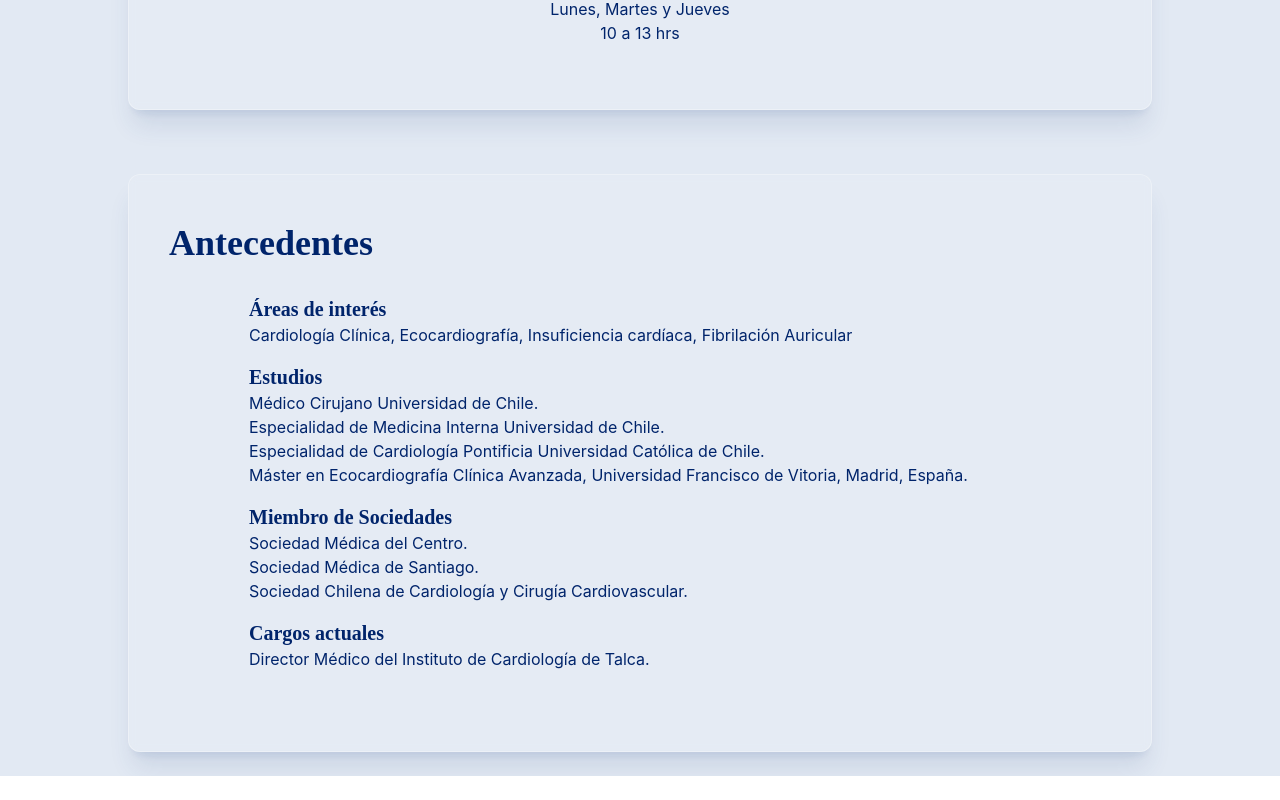
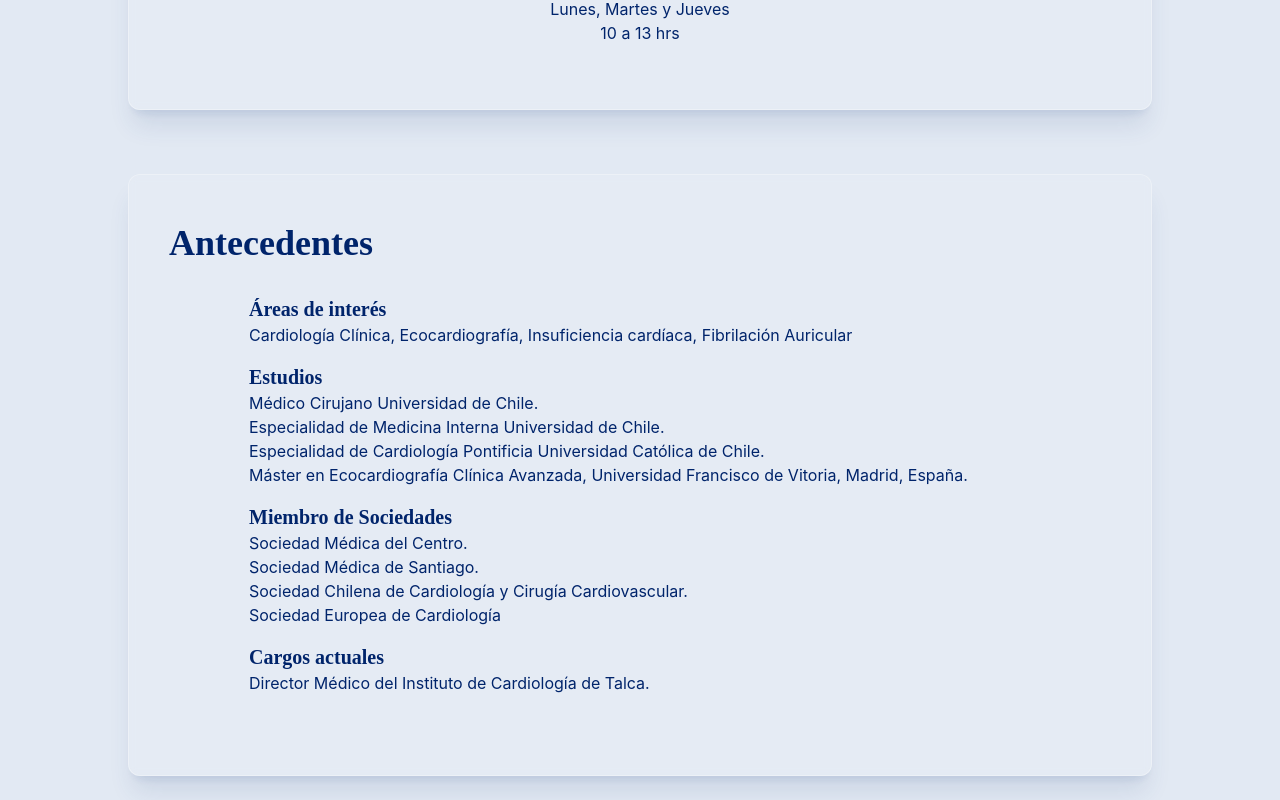
Before and after one commit to imercadal/cardiology-website, a Next.js app: page / in a window 1280 px wide. Shown: the part 1410-2210 px from the top of the page. Before the commit the page ends 2186 px from the top, so only its background shows below. Built offline with nearby package versions, Linux system fonts and the light colour scheme.

Commit message:
ajuste sociedades

```diff
--- a/app/page.jsx
+++ b/app/page.jsx
@@ -157,6 +157,7 @@ export default function Home() {
             <p>Sociedad Médica del Centro.</p>
             <p>Sociedad Médica de Santiago.</p>
             <p>Sociedad Chilena de Cardiología y Cirugía Cardiovascular.</p>
+            <p>Sociedad Europea de Cardiología</p>
           </div>
 
           <div className="pb-4">
```
